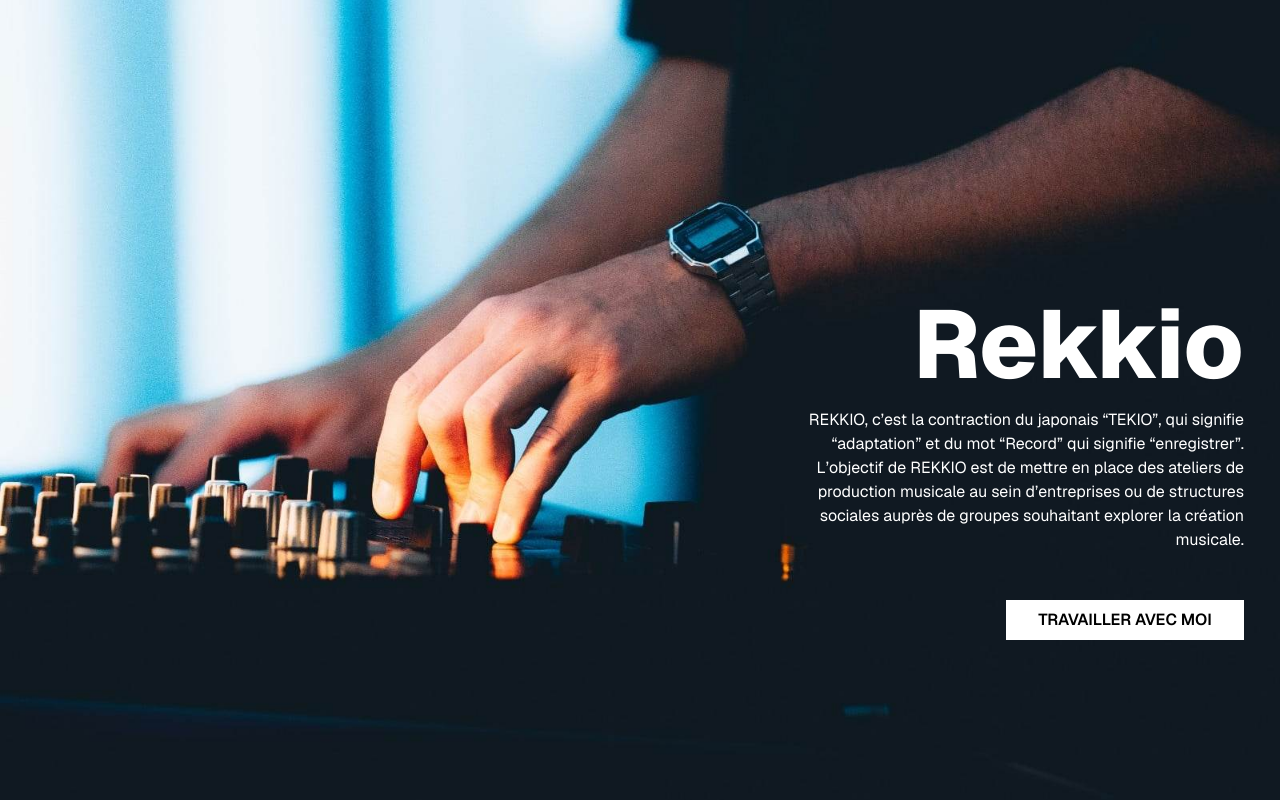
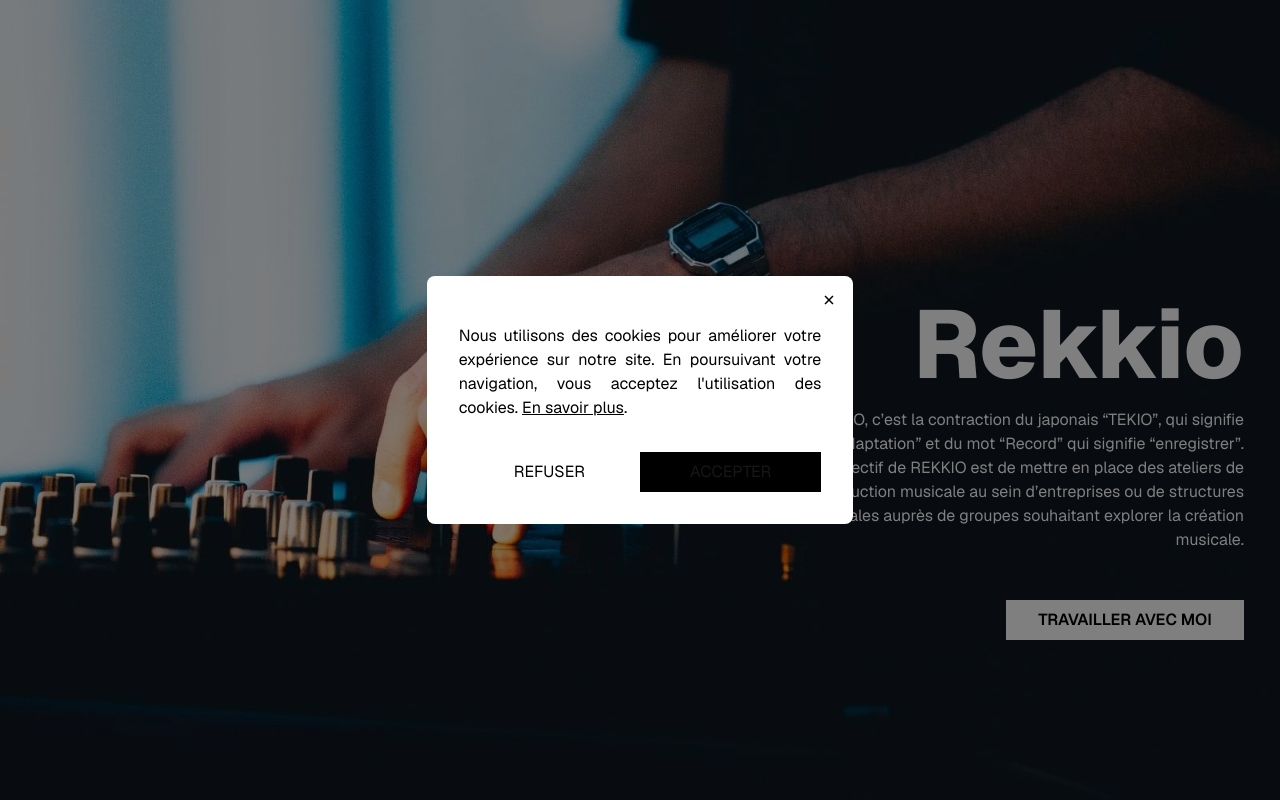
Before and after one commit to mrtinber/rekkio_website, a Next.js app: page / in a window 1280 px wide. Shown: the top 800 px of the page. Built offline with nearby package versions, Linux system fonts and the light colour scheme.

Commit message:
Adding cookies modal

```diff
--- /dev/null
+++ b/app/components/CookiesModal.tsx
@@ -0,0 +1,68 @@
+import React, { useEffect, useState } from "react";
+import { motion } from "framer-motion";
+import { IoCloseSharp } from "react-icons/io5";
+
+export const CookiesModal = () => {
+    const [isCookiesVisible, setIsCookiesVisible] = useState(false);
+
+    useEffect(() => {
+        const userChoice = localStorage.getItem("acceptCookies");
+        if (userChoice === null) {
+            setIsCookiesVisible(true);
+        }
+    }, []);
+
+    const handleAccept = () => {
+        localStorage.setItem("acceptCookies", "true");
+        setIsCookiesVisible(false);
+    };
+
+    const handleReject = () => {
+        localStorage.setItem("acceptCookies", "false");
+        setIsCookiesVisible(false);
+    };
+
+    const handleClose = () => {
+        setIsCookiesVisible(false);
+    };
+
+    if (!isCookiesVisible) return null;
+
+    return (
+        <motion.div className="fixed w-full h-screen flex items-center bg-black/50 z-50">
+            <motion.div
+                initial={{ opacity: 0, y: -30 }}
+                animate={{ opacity: 1, y: 0, transition: { duration: 0.8 } }}
+                className="relative flex flex-col gap-8 bg-white w-1/3 m-auto rounded-lg p-8 text-justify"
+            >
+                <IoCloseSharp
+                    className="text-black absolute right-4 top-4 cursor-pointer hover:scale-125 hover:font-bold transition-all duration-300"
+                    onClick={handleClose}
+                />
+                <p className="text-black pt-4">
+                    Nous utilisons des cookies pour améliorer votre expérience
+                    sur notre site. En poursuivant votre navigation, vous
+                    acceptez l'utilisation des cookies.{"  "}
+                    <a href="/politique-de-cookies" className="underline">
+                        En savoir plus
+                    </a>
+                    .
+                </p>
+                <div className="w-full">
+                    <button
+                        className="w-1/2 uppercase py-2 px-8 text-black hover:font-bold transition-all duration-300"
+                        onClick={handleReject}
+                    >
+                        Refuser
+                    </button>
+                    <button
+                        className="w-1/2 uppercase py-2 px-8 bg-black hover:font-bold transition-all duration-300"
+                        onClick={handleAccept}
+                    >
+                        Accepter
+                    </button>
+                </div>
+            </motion.div>
+        </motion.div>
+    );
+};
--- a/app/components/Footer.tsx
+++ b/app/components/Footer.tsx
@@ -4,6 +4,7 @@ import { SocialBtn } from "./SocialBtn";
 export const Footer = () => {
     return (
         <footer className="flex flex-wrap items-center justify-between py-4 px-16">
+            <div className="flex w-full justify-between">
                 <div>
                     <p>Contact: Quentin LEBRETON</p>
                     <p>@: rekkio@gmail.com</p>
@@ -13,6 +14,10 @@ export const Footer = () => {
                     <SocialBtn content="SoundCloud" />
                     <SocialBtn content="YouTube" />
                 </div>
+            </div>
+            <div className="flex justify-center w-full">
+                <p>&copy; 2025 REKKIO. Tous droits réservés. &mdash; <span className="underline cursor-pointer">Politique des cookies</span></p>
+            </div>
         </footer>
     );
 };
--- a/app/components/SocialBtn.tsx
+++ b/app/components/SocialBtn.tsx
@@ -10,7 +10,7 @@ interface SocialBtnProps {
 
 export const SocialBtn = ({ content }: SocialBtnProps) => {
     return (
-        <a href={content === "SoundCloud" ? "https://soundcloud.com/kasiop" : content === "YouTube" ? "https://www.youtube.com/@kasiopmusic/videos" : "https://www.instagram.com/__kasiop/"}>
+        <a href={content === "SoundCloud" ? "https://soundcloud.com/kasiop" : content === "YouTube" ? "https://www.youtube.com/@kasiopmusic/videos" : "https://www.instagram.com/rekkiomusique/"}>
             <button className="bg-white text-black p-2 rounded-full hover:text-white hover:bg-transparent transition-all duration-300">
                 {content === "Instagram" ? (
                     <InstagramIcon />
--- a/app/page.tsx
+++ b/app/page.tsx
@@ -1,13 +1,14 @@
 "use client";
 
 import Image from "next/image";
-import React from "react";
+import React, { useEffect, useState } from "react";
 import { Banner } from "./components/Banner";
 import { Footer } from "./components/Footer";
 import { ProjectStepCard } from "./components/ProjectStepCard";
 import { projectSteps, workshopSteps } from "./data/steps";
 import { CustomerForm } from "./components/CustomerForm";
 import { motion } from "framer-motion";
+import { CookiesModal } from "./components/CookiesModal";
 
 const containerVariants = {
     hidden: { opacity: 0 },
@@ -21,8 +22,11 @@ const containerVariants = {
 };
 
 export default function Home() {
+
+
     return (
         <div className="min-h-screen gap-16 font-[family-name:var(--font-geist-sans)]">
+            <CookiesModal />
             <Banner />
             <section className="min-h-screen relative w-full py-16 bg-[#0F1921]">
                 <div className="relative z-10 flex gap-8 items-center px-16">
@@ -42,7 +46,7 @@ export default function Home() {
                         viewport={{ once: true }}
                         className="text-justify"
                     >
-                        <p>
+                        <p className="text-lg">
                             Je suis producteur de musiques électroniques depuis
                             10 ans. Je suis également diplômé d’état d’éducateur
                             spécialisé depuis 2019. Au travers de REKKIO, je
@@ -52,13 +56,13 @@ export default function Home() {
                             percevoir l’essence et de favoriser une ouverture
                             culturelle.
                         </p>
-                        <p>
+                        <p className="text-lg">
                             Je propose des ensembles d’ateliers qui s’adaptent à
                             chaque structure en fonction de leurs objectifs :
                             découverte culturelle, travail sur la vie
                             collective, sur la mixité sociale, etc.
                         </p>
-                        <p>
+                        <p className="text-lg">
                             Je propose des ensembles de 4 ateliers qui
                             permettent au groupe de créer un morceau de musique
                             complet et d’explorer chaque aspect du processus de
@@ -66,14 +70,14 @@ export default function Home() {
                             terminer la suite d’atelier en ayant participé à la
                             création du morceau et du processus de diffusion.
                         </p>
-                        <p>
+                        {/* <p>
                             Je propose également des ateliers uniques sur la
                             manipulation d’instruments analogiques, dans un
                             cadre occupationnel pour des structures de type
                             établissement d'hébergement pour personnes âgées
                             dépendantes ou des structures pour personnes en
                             situation de handicap.
-                        </p>
+                        </p> */}
                     </motion.div>
                 </div>
             </section>
--- a/package.json
+++ b/package.json
@@ -13,7 +13,8 @@
     "framer-motion": "^12.4.7",
     "next": "15.1.7",
     "react": "^19.0.0",
-    "react-dom": "^19.0.0"
+    "react-dom": "^19.0.0",
+    "react-icons": "^5.5.0"
   },
   "devDependencies": {
     "@eslint/eslintrc": "^3",
```
Also changed, not shown: 1 other file (tests, documents, lock files or other folders). Lines whose indentation alone changed are shown as unchanged.
